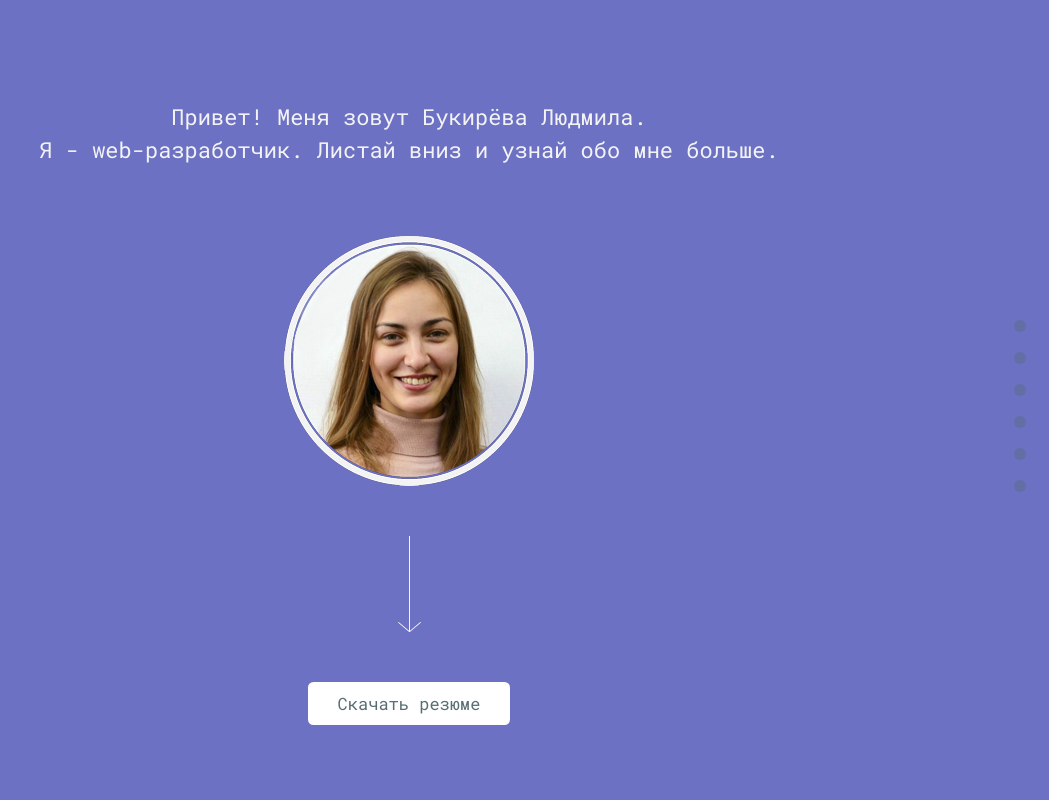
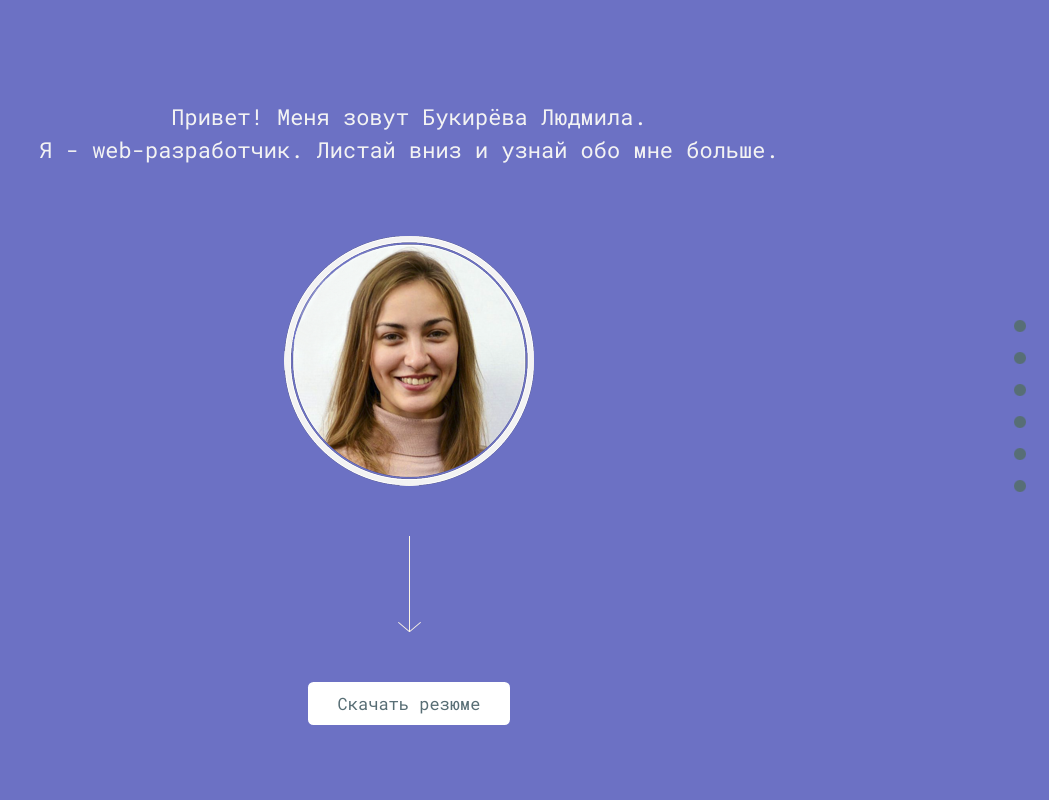
Before and after one commit to BukirevaLiudmila/site-portfolio, a plain HTML site: page index.html in a window 1280 px wide. Shown: the top 800 px of the page, without its empty margins (231-1280 px from the left). Drawn offline with Linux system fonts and the light colour scheme.

Commit message:
update style of scrolling menu

```diff
--- a/css/style.css
+++ b/css/style.css
@@ -269,12 +269,9 @@ form > div.row {
 }
 
 .circle {
-    padding: 0px 0px 10px 0px;
+    padding: 0px 0px 20px 0px;
 }
 
-/* TEST */
-/*
-.menu_class ul .current_page_item a:hover, .menu_class ul li a:hover, .menu_class ul .current_page_parent a:hover {
-    background: url("imageloacation") repeat scroll 0 0 rgba(0, 0, 0, 0);
-    color: #ffffff;
-}*/
+.circle > img {
+    cursor: pointer;
+}
--- a/index.html
+++ b/index.html
@@ -13,22 +13,22 @@
 <!-----------------------МЕНЮ----------------------->
 <div class="scroll-circles">
     <div class="circle">
-        <img src="./images/circle.png" data-scroll-to="screen-greeting" class="row circle">
+        <img src="./images/circle-active.png" data-scroll-to="screen-greeting" class="row">
     </div>
     <div class="circle">
-        <img src="./images/circle.png" data-scroll-to="screen-skills" class="row circle">
+        <img src="./images/circle-active.png" data-scroll-to="screen-skills" class="row">
     </div>
     <div class="circle">
-        <img src="./images/circle.png" data-scroll-to="screen-education" class="row circle">
+        <img src="./images/circle-active.png" data-scroll-to="screen-education" class="row">
     </div>
     <div class="circle">
-        <img src="./images/circle.png" data-scroll-to="screen-portfolio" class="row circle">
+        <img src="./images/circle-active.png" data-scroll-to="screen-portfolio" class="row">
     </div>
     <div class="circle">
-        <img src="./images/circle.png" data-scroll-to="screen-why-i" class="row circle">
+        <img src="./images/circle-active.png" data-scroll-to="screen-why-i" class="row">
     </div>
     <div class="circle">
-        <img src="./images/circle.png" data-scroll-to="screen-contacts" class="row circle">
+        <img src="./images/circle-active.png" data-scroll-to="screen-contacts" class="row">
     </div>
 </div>
 <!-----------------------ПРИВЕТСТВИЕ----------------------->
```
